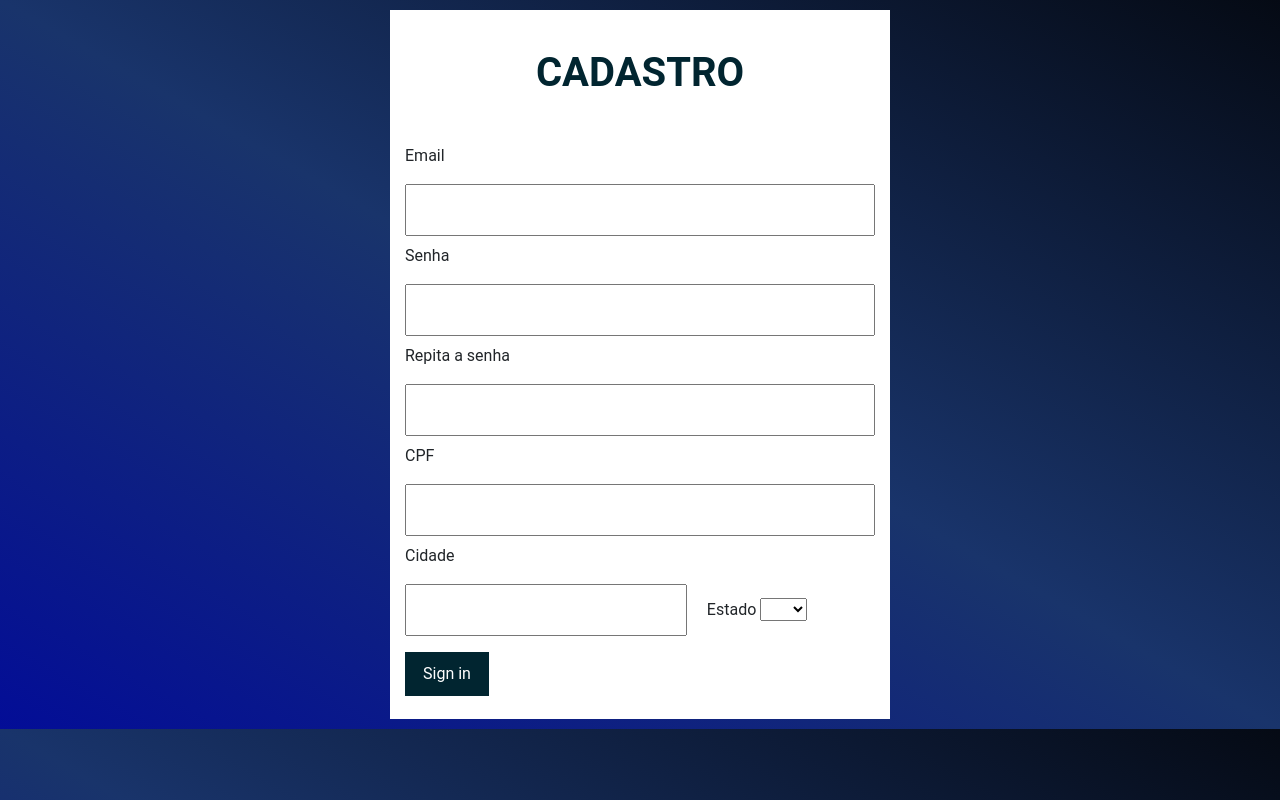
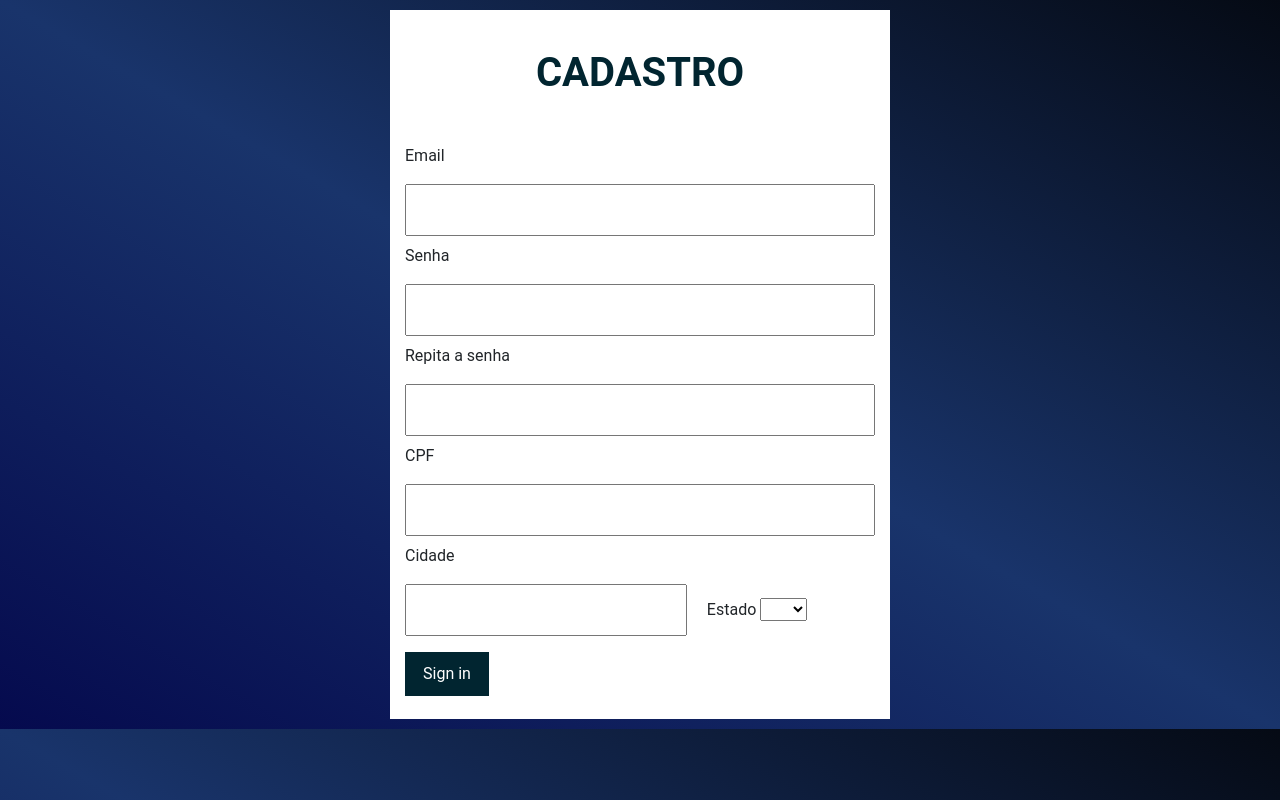
Before and after one commit to LuizFelipeGondim/project-with-flask, a Flask app: page /cadastro in a window 1280 px wide. Run offline with Flask 2, Linux system fonts and the light colour scheme; some libraries are stand-ins or nearby versions.

Commit message:
modificações no css da pagina cadastro

```diff
--- a/templates/cadastro.html
+++ b/templates/cadastro.html
@@ -11,7 +11,7 @@
 
     <title>Cadastro</title>
 </head>
-<body style="background: linear-gradient(to bottom left, #050a14, #19346b, #030d97) ;">
+<body style="background: linear-gradient(to bottom left, #050a14, #19346b, #050a4e) ;">
     <div id="cadastro_flex">
         <form>
             <div class="container" style="margin:10px 0px;">
```
